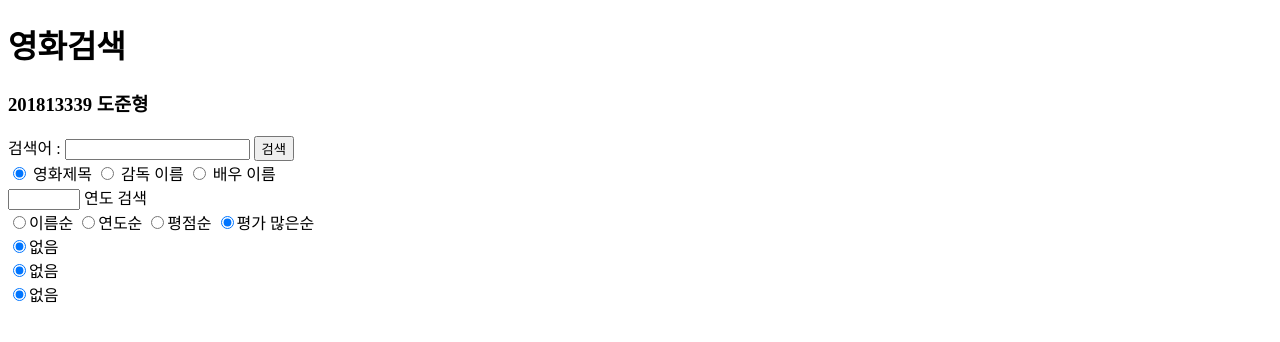
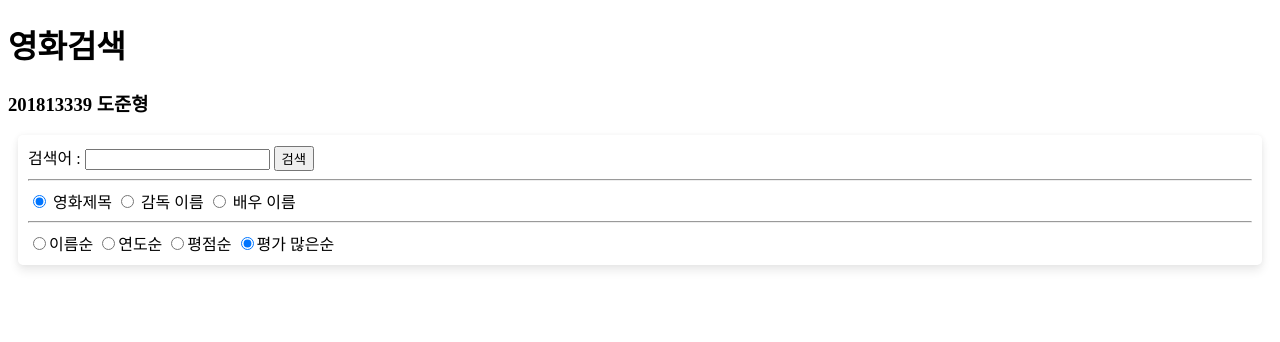
Before and after one commit to kazakan/database_final_project, a Flask app: template web/flaskr/templates/base.html in a window 1280 px wide. Shown: the top 342 px of the page. Run offline with Flask 2, Linux system fonts and the light colour scheme; the template is opened without the code that fills it, so the values that code supplies are empty.

Commit message:
Feat : hide additional search option

```diff
--- a/web/flaskr/static/css/style.css
+++ b/web/flaskr/static/css/style.css
@@ -74,3 +74,21 @@
     text-align: center;
     color :rgb(71, 71, 71);
 }
+
+#formarea:hover > .behidden{
+    opacity:1;
+    height:max-content;
+}
+
+#formarea .behidden{
+    opacity:0;
+    clear: both;
+    height:0;
+    overflow: hidden;
+
+    transition: all .5s ease .4s;
+}
+
+hr{
+    color: rgb(233, 233, 233);
+}
--- a/web/flaskr/templates/base.html
+++ b/web/flaskr/templates/base.html
@@ -17,39 +17,46 @@
         </h3>
     </div>
 
-    <form action="/" method="post">
+
+    <form action="/" method="post" id="formarea" class="card_static">
         검색어 : <input type="text" name="query" required>
         <input type="submit" value="검색">
-        <br>
+        <hr>
         <label><input type="radio" name="searchby" value="mvname" checked> 영화제목</label>
         <label><input type="radio" name="searchby" value="drname"> 감독 이름</label>
         <label><input type="radio" name="searchby" value="acname"> 배우 이름</label>
-        <br>
-        <label><input type="number" name="year" min="1895" max="2030"> 연도 검색 </label>
-        <br>
+        <hr>
         <label><input type="radio" name="orderby" value="name">이름순</label>
         <label><input type="radio" name="orderby" value="year">연도순</label>
         <label><input type="radio" name="orderby" value="rating">평점순</label>
         <label><input type="radio" name="orderby" value="watched" checked>평가 많은순</label>
-        <br>
 
+        <div class="behidden">
+        <hr>
+        <p>제작연도</p><input type="number" name="year" min="1895" max="2030">
+        <hr>
+
+        <p>장르</p>
         <label><input type="radio" name="genrefilter" value="noapply" checked>없음</label>
         {% for genre in all_genre %}
         <label><input type="radio" name="genrefilter" value="{{genre}}">{{genre}}</label>
         {% endfor %}
-        <br>
+        <hr>
 
+        <p>국가</p>
         <label><input type="radio" name="countryfilter" value="noapply" checked>없음</label>
         {% for ctr in all_country %}
         <label><input type="radio" name="countryfilter" value="{{ctr}}">{{ctr}}</label>
         {% endfor %}
-        <br>
+        <hr>
 
+        <p>평가등급</p>
         <label><input type="radio" name="gradefilter" value="noapply" checked>없음</label>
         {% for grade in all_grade %}
         <label><input type="radio" name="gradefilter" value="{{grade}}">{{grade}}</label>
         {% endfor %}
         <br>
+        </div>
 
     </form>
 
```
